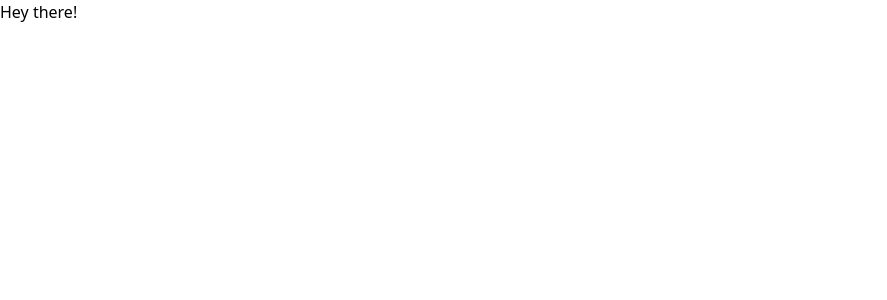
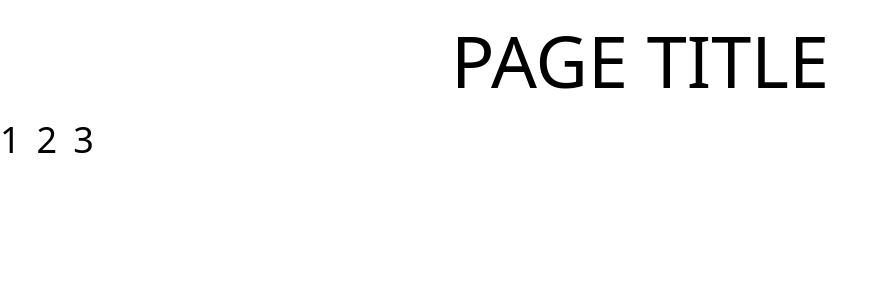
Before and after one commit to thisiswaleedhere/movie-watchlist, a React (Create React App) app: page / in a window 1280 px wide. Shown: the top 300 px of the page, without its empty margins (0-887 px from the left). Built offline with nearby package versions, Linux system fonts and the light colour scheme.

Commit message:
Added Headerbar and NavBar

```diff
--- a/public/index.html
+++ b/public/index.html
@@ -1,43 +1,20 @@
 <!DOCTYPE html>
 <html lang="en">
+
 <head>
   <meta charset="utf-8" />
-    <link rel="icon" href="%PUBLIC_URL%/favicon.ico" />
   <meta name="viewport" content="width=device-width, initial-scale=1" />
-    <meta name="theme-color" content="#000000" />
-    <meta
-      name="description"
-      content="Web site created using create-react-app"
-    />
-    <link rel="apple-touch-icon" href="%PUBLIC_URL%/logo192.png" />
-    <!--
-      manifest.json provides metadata used when your web app is installed on a
-      user's mobile device or desktop. See https://developers.google.com/web/fundamentals/web-app-manifest/
-    -->
-    <link rel="manifest" href="%PUBLIC_URL%/manifest.json" />
-    <!--
-      Notice the use of %PUBLIC_URL% in the tags above.
-      It will be replaced with the URL of the `public` folder during the build.
-      Only files inside the `public` folder can be referenced from the HTML.
+  <!-- <link rel="preconnect" href="https://fonts.googleapis.com">
+  <link rel="preconnect" href="https://fonts.gstatic.com" crossorigin="anonymous">
+  <link href="https://fonts.googleapis.com/css2?family=Raleway:wght@100;200;300;400&display=swap" rel="stylesheet"
+    crossorigin="anonymous"> -->
 
-      Unlike "/favicon.ico" or "favicon.ico", "%PUBLIC_URL%/favicon.ico" will
-      work correctly both with client-side routing and a non-root public URL.
-      Learn how to configure a non-root public URL by running `npm run build`.
-    -->
   <title>React App</title>
 </head>
+
 <body>
-    <noscript>You need to enable JavaScript to run this app.</noscript>
   <div id="root"></div>
-    <!--
-      This HTML file is a template.
-      If you open it directly in the browser, you will see an empty page.
 
-      You can add webfonts, meta tags, or analytics to this file.
-      The build step will place the bundled scripts into the <body> tag.
+</body>
 
-      To begin the development, run `npm start` or `yarn start`.
-      To create a production bundle, use `npm run build` or `yarn build`.
-    -->
-  </body>
 </html>
--- a/src/App.js
+++ b/src/App.js
@@ -1,8 +1,12 @@
-
+import HeaderBar from "./HeaderBar";
+import NavBar from "./NavBar";
 
 function App() {
   return (
-    <h1>Hey there!</h1>
+    <body className="bg-white">
+      <HeaderBar />
+      <NavBar />
+    </body>
   );
 }
 
--- /dev/null
+++ b/src/HeaderBar.js
@@ -0,0 +1,7 @@
+import React from 'react'
+
+export default function HeaderBar() {
+    return (
+        <p className="text-center font-sans font-thin text-7xl text-black py-6">PAGE TITLE</p>
+    );
+}
--- /dev/null
+++ b/src/NavBar.js
@@ -0,0 +1,19 @@
+import React from 'react'
+
+function NavBar() {
+    return (
+        <div className='text-black text-4xl flex space-x-4 text-center'>
+            <button>
+                <div>1</div>
+            </button>
+            <button>
+                <div>2</div>
+            </button>
+            <button>
+                <div>3</div>
+            </button>
+        </div>
+    )
+}
+
+export default NavBar;
--- a/src/index.css
+++ b/src/index.css
@@ -1,3 +1,7 @@
 @tailwind base;
+
 @tailwind components;
+
 @tailwind utilities;
+
+@import url('https://fonts.googleapis.com/css2?family=Raleway:wght@200&display=swap');
```
Lines whose indentation alone changed are shown as unchanged.
